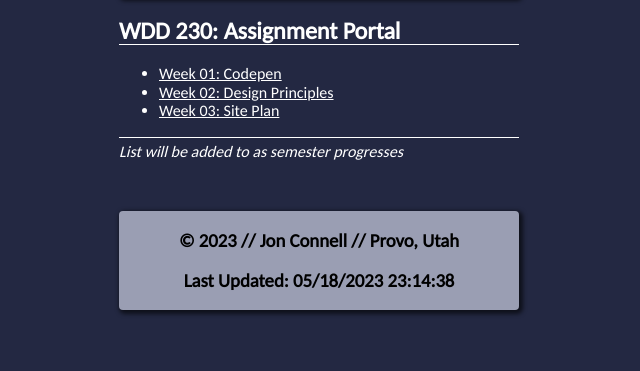
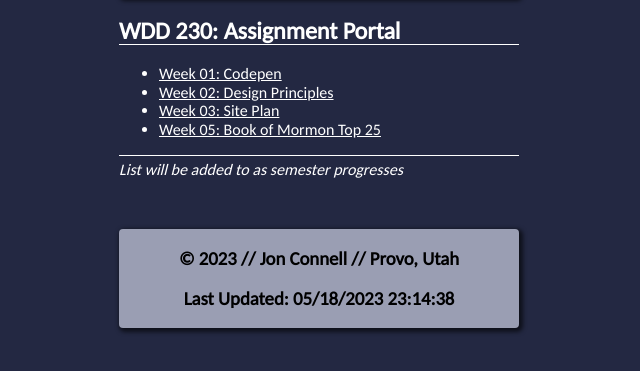
Before and after one commit to jm-connell/wdd230, a plain HTML site: page index.html in a window 1280 px wide. Shown: the part 273-644 px from the top of the page, without its empty margins (321-961 px from the left). Drawn offline with Linux system fonts and the light colour scheme.

Commit message:
added link to w05 activity

```diff
--- a/index.html
+++ b/index.html
@@ -25,6 +25,7 @@
             <li><a href="https://codepen.io/jm-connell/pen/eYPBjEV">Week 01: Codepen</a></li>
             <li><a href="lesson2/index.html">Week 02: Design Principles</a></li>
             <li><a href="lesson3">Week 03: Site Plan</a></li>
+            <li><a href="lesson5">Week 05: Book of Mormon Top 25</a></li>
         </ul>
         <p><i>List will be added to as semester progresses</i></p>
     </main>
```
